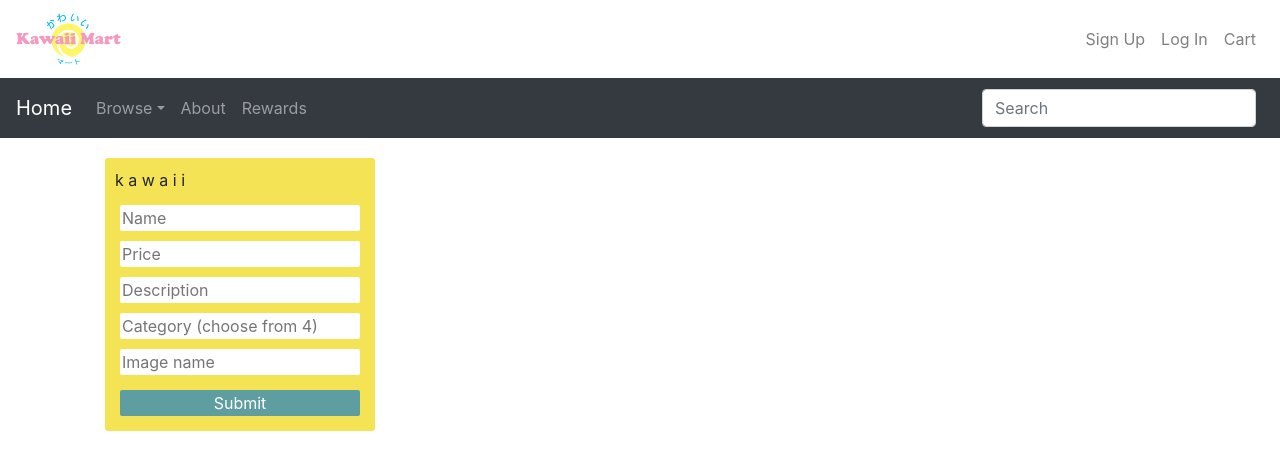
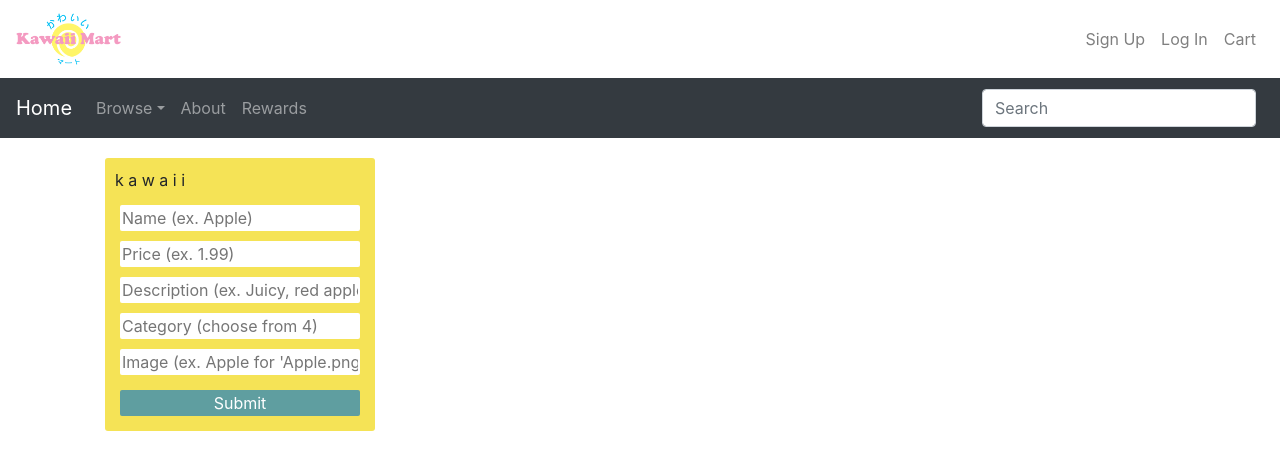
Before and after one commit to kawaiimart/kawaiimart, a React (Create React App) app in the folder frontend/: page /addproducts in a window 1280 px wide. Shown: the top 470 px of the page. Built offline with nearby package versions, Linux system fonts and the light colour scheme.

Commit message:
Updated addProducts for more clarity, more item pics

```diff
--- a/frontend/src/components/AddProducts/AddProducts.js
+++ b/frontend/src/components/AddProducts/AddProducts.js
@@ -78,21 +78,21 @@ class AddProduct extends Component {
 
                   <input type="text"
                       name="productName"
-                      placeholder="Name"
+                      placeholder="Name (ex. Apple)"
                       value={this.state.productName}
                       onChange={this.changeHandler}
                   />
 
                   <input type="number" step='.01'
                       name="price"
-                      placeholder="Price"
+                      placeholder="Price (ex. 1.99)"
                       value={this.state.price}
                       onChange={this.changeHandler}
                   />
 
                   <input type="text"
                       name="desc"
-                      placeholder="Description"
+                      placeholder="Description (ex. Juicy, red apple)"
                       value={this.state.desc}
                       onChange={this.changeHandler}
                   />
@@ -106,7 +106,7 @@ class AddProduct extends Component {
 
                   <input type="text"
                       name="img"
-                      placeholder="Image name"
+                      placeholder="Image (ex. Apple for 'Apple.png')"
                       value={this.state.img}
                       onChange={this.changeHandler}
                   />
```
Also changed, not shown: frontend/src/images/ProductImages/Ice Cream.png (added).
